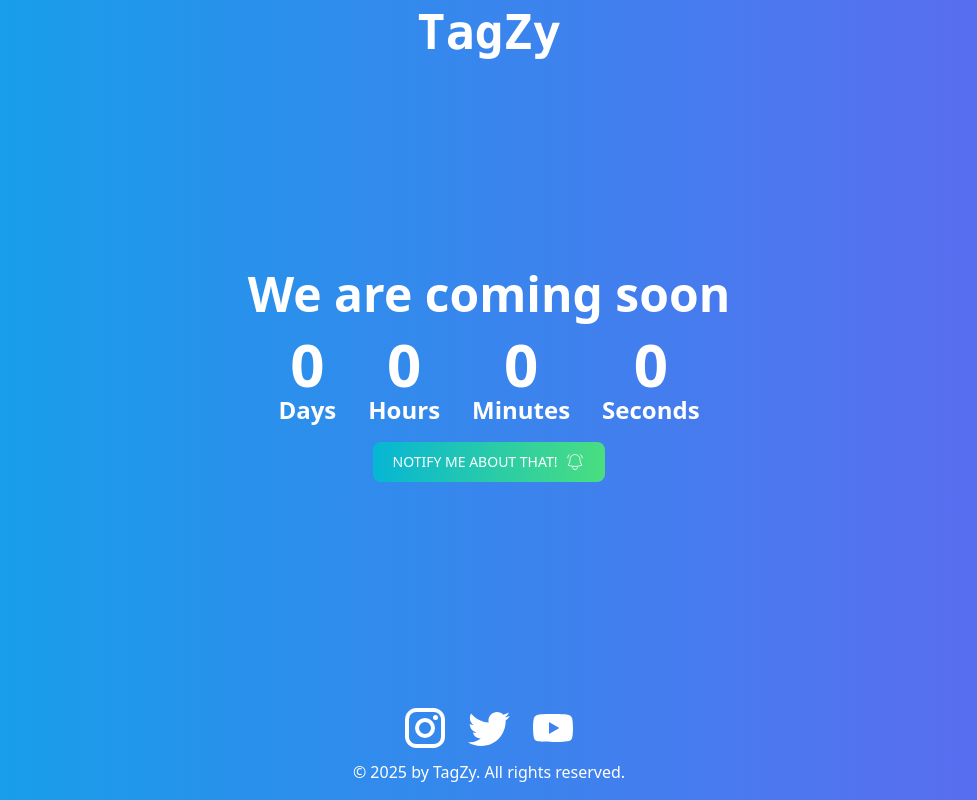
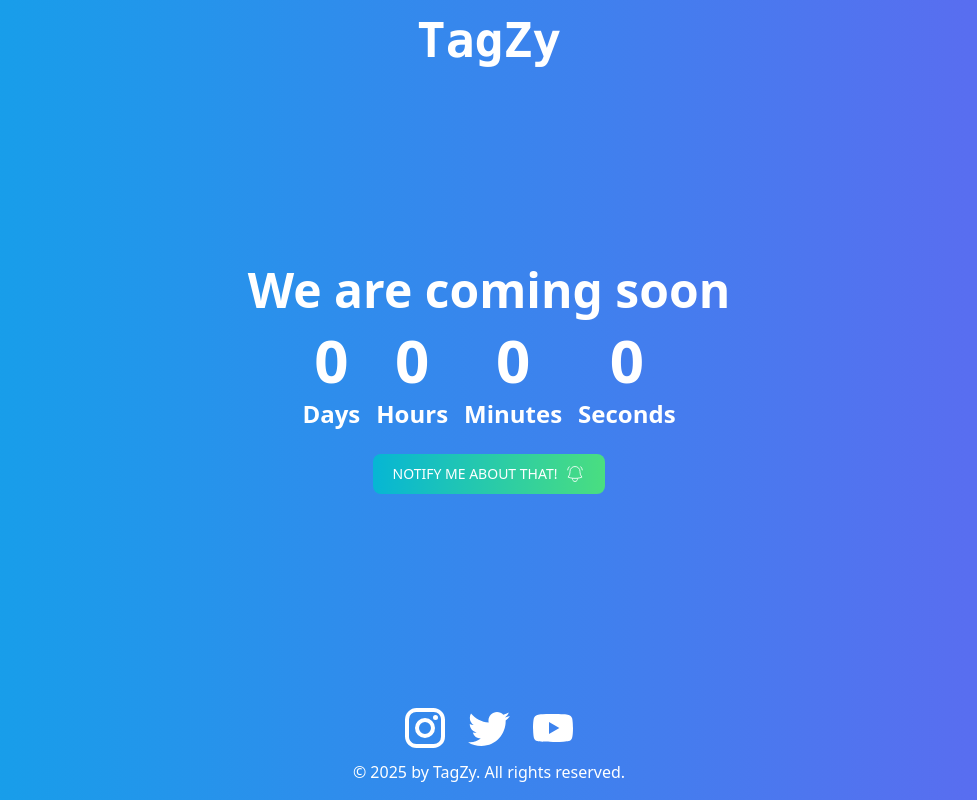
Before and after one commit to sangamesh4514/tagzy, a React (Create React App) app: page / in a window 1280 px wide. Shown: the whole page, without its empty margins (151-1128 px from the left). Built offline with nearby package versions, Linux system fonts and the light colour scheme.

Commit message:
fix:
fix scroll and card bug

```diff
--- a/src/App.js
+++ b/src/App.js
@@ -1,12 +1,16 @@
 import React from 'react'
 import {BrowserRouter, Routes, Route} from 'react-router-dom'
 import Comingsoon2 from './pages/Comingsoon2'
+import NewPage from './components/NewPage'
+import Greet from './pages/Greet'
 const App = () => {
   return (
     <div className=''>
       <BrowserRouter>
         <Routes>
           <Route path='/' element={<Comingsoon2 />} />
+          <Route path='/newpage' element={<NewPage />} />
+          <Route path='/greet' element={<Greet />} />
         </Routes>
       </BrowserRouter>
     </div>
--- /dev/null
+++ b/src/components/NewPage.jsx
@@ -0,0 +1,9 @@
+import React from 'react'
+
+const NewPage = () => {
+  return (
+    <div>NewPage</div>
+  )
+}
+
+export default NewPage
--- a/src/index.js
+++ b/src/index.js
@@ -5,7 +5,5 @@ import App from './App';
 
 const root = ReactDOM.createRoot(document.getElementById('root'));
 root.render(
-  <React.StrictMode>
     <App />
-  </React.StrictMode>
 );
--- a/src/pages/Comingsoon2.jsx
+++ b/src/pages/Comingsoon2.jsx
@@ -3,6 +3,7 @@ import InstagramIcon from '@mui/icons-material/Instagram';
 import TwitterIcon from '@mui/icons-material/Twitter';
 import YouTubeIcon from '@mui/icons-material/YouTube';
 import ToggleModal from './ToggleModal';
+import { Helmet } from 'react-helmet';
 
 const Comingsoon2 = () => {
     const calculateTimeLeft = () => {
@@ -34,62 +35,90 @@ const Comingsoon2 = () => {
 
     const { days, hours, minutes, secs } = formatTime(timeLeft);
 
+    // let duration = 1000; // duration for the confetti animation
+    // let defaults = { startVelocity: 30, spread: 360, ticks: 60, zIndex: 0 };
+
+    // function randomInRange(min, max) {
+    // return Math.random() * (max - min) + min;
+    // }
+
+    // function startConfetti() {
+    // let animationEnd = Date.now() + duration;
+    // let interval = setInterval(function() {
+    //     let timeLeft = animationEnd - Date.now();
+
+    //     if (timeLeft <= 0) {
+    //     return clearInterval(interval);
+    //     }
+
+    //     let particleCount = 50 * (timeLeft / duration);
+    //     // since particles fall down, start a bit higher than random
+    //         confetti(Object.assign({}, defaults, { particleCount, origin: { x: randomInRange(0.1, 0.3), y: Math.random() - 0.2 } }));
+    //         confetti(Object.assign({}, defaults, { particleCount, origin: { x: randomInRange(0.7, 0.9), y: Math.random() - 0.2 } }));
+    //     }, 250);
+    // }
 
     return (
         <>
-            <div className='bg-gradient-to-r from-sky-500 to-indigo-500 overflow-hidden'>
-                <div className='h-screen flex flex-col'>
-                    {/* Header */}
-                <div className='flex-shrink-0 text-3xl font-bold text-white pt-2 mx-auto font-mono md:text-5xl'>
+            <Helmet>
+                <title>TagZy - Coming soon</title>
+                <meta
+                    name='description'
+                    content='Tagzy is coming soon. Stay tuned for updates on our web app to hire professionals.'
+                />
+            </Helmet>
+            <div className='min-h-svh flex flex-col bg-gradient-to-r from-sky-500 to-indigo-500'>
+                {/* Header */}
+                <header className='text-3xl font-bold text-white pt-4 mx-auto font-mono md:text-5xl'>
                     TagZy
-                </div>
+                </header>
 
                 {/* Main section */}
                 <div className='flex-grow flex flex-col justify-center items-center'>
                     <div className='text-3xl font-bold text-white pt-2 md:text-5xl text-center'>
                         We are coming soon
                     </div>
-                    <div className='flex justify-center mt-4'>
-                        <div className='flex flex-col items-center px-2 md:px-4 flex-1'>
+                    <div className='flex justify-center mt-4 space-x-2 md:space-x-4'>
+                        <div className='flex flex-col items-center'>
                             <div className='text-3xl font-bold text-white md:text-6xl'>
                                 {days}
                             </div>
-                            <div className='text-xl font-bold text-white md:text-2xl'>
+                            <div className='text-xl font-bold text-white md:text-2xl pt-2'>
                                 Days
                             </div>
                         </div>
-                        <div className='flex flex-col items-center px-2 md:px-4 flex-1'>
+                        <div className='flex flex-col items-center'>
                             <div className='text-3xl font-bold text-white md:text-6xl'>
                                 {hours}
                             </div>
-                            <div className='text-xl font-bold text-white md:text-2xl'>
+                            <div className='text-xl font-bold text-white md:text-2xl pt-2'>
                                 Hours
                             </div>
                         </div>
-                        <div className='flex flex-col items-center px-2 md:px-4 flex-1'>
+                        <div className='flex flex-col items-center'>
                             <div className='text-3xl font-bold text-white md:text-6xl'>
                                 {minutes}
                             </div>
-                            <div className='text-xl font-bold text-white md:text-2xl'>
+                            <div className='text-xl font-bold text-white md:text-2xl pt-2'>
                                 Minutes
                             </div>
                         </div>
-                        <div className='flex flex-col items-center px-2 md:px-4 flex-1'>
+                        <div className='flex flex-col items-center'>
                             <div className='text-3xl font-bold text-white md:text-6xl'>
                                 {secs}
                             </div>
-                            <div className='text-xl font-bold text-white md:text-2xl'>
+                            <div className='text-xl font-bold text-white md:text-2xl pt-2'>
                                 Seconds
                             </div>
                         </div>
                     </div>
-                    <div className='mt-4'>
+                    <div className='mt-6'>
                         <ToggleModal />
                     </div>
                 </div>
 
                 {/* Footer */}
-                <div className='flex-shrink-0 text-center py-4'>
+                <footer className='text-center py-4'>
                     <div className='flex justify-center space-x-4'>
                         <a href="https://www.instagram.com/tagzy.in/" target="_blank" rel="noopener noreferrer">
                             <InstagramIcon sx={{ fontSize: '3rem', color: '#fff' }} />
@@ -104,11 +133,10 @@ const Comingsoon2 = () => {
                     <div className='text-white mt-2'>
                         &copy; {new Date().getFullYear()} by TagZy. All rights reserved.
                     </div>
-                </div>
-                </div>
-
+                </footer>
             </div>
         </>
+
     )
 }
 
--- /dev/null
+++ b/src/pages/Greet.jsx
@@ -0,0 +1,26 @@
+import React from 'react'
+
+const Greet = () => {
+  return (
+    <>
+        <div className='flex flex-col justify-center items-center bg-gradient-to-r from-cyan-500 to-green-400 p-4 mx-auto mt-2 rounded-t-md w-fit min-h-fit'>
+            <div>
+                <button className='bg-gradient-to-r from-sky-500 to-indigo-500 text-white p-3 rounded-full' disabled>
+                    <svg
+                        xmlns="http://www.w3.org/2000/svg"
+                        fill="none" viewBox="0 0 24 24"
+                        strokeWidth={3.0} stroke="currentColor"
+                        className="w-6 h-6 md:w-8 md:h-8 font-bold">
+                        <path strokeLinecap="round" strokeLinejoin="round" d="m4.5 12.75 6 6 9-13.5" />
+                    </svg>
+                </button>
+            </div>
+            <div className='mt-8 text-xl font-semibold text-white md:text-2xl'>
+                Thankyou for subscribing us!
+            </div>
+        </div>
+    </>
+  )
+}
+
+export default Greet
```
Also changed, not shown: src/pages/ToggleModal.jsx (+7 -14 lines), public/manifest.json.
